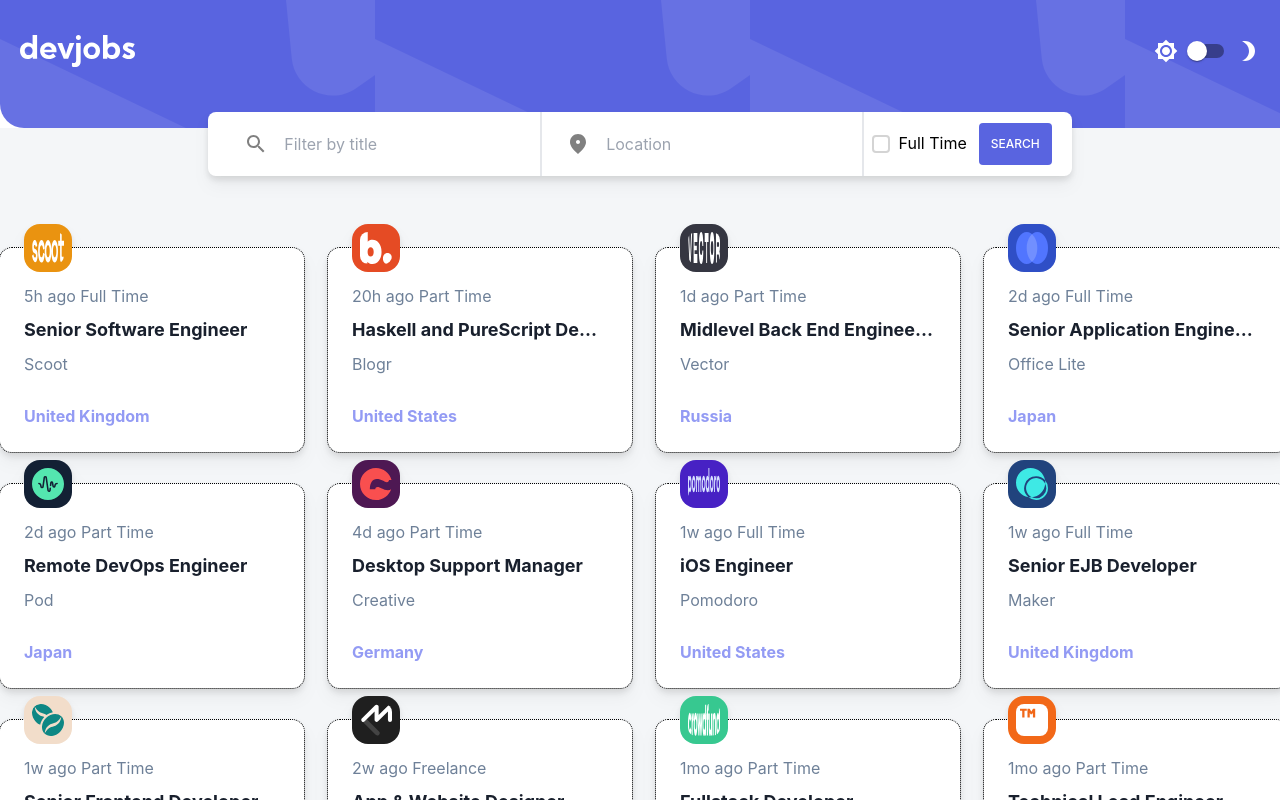
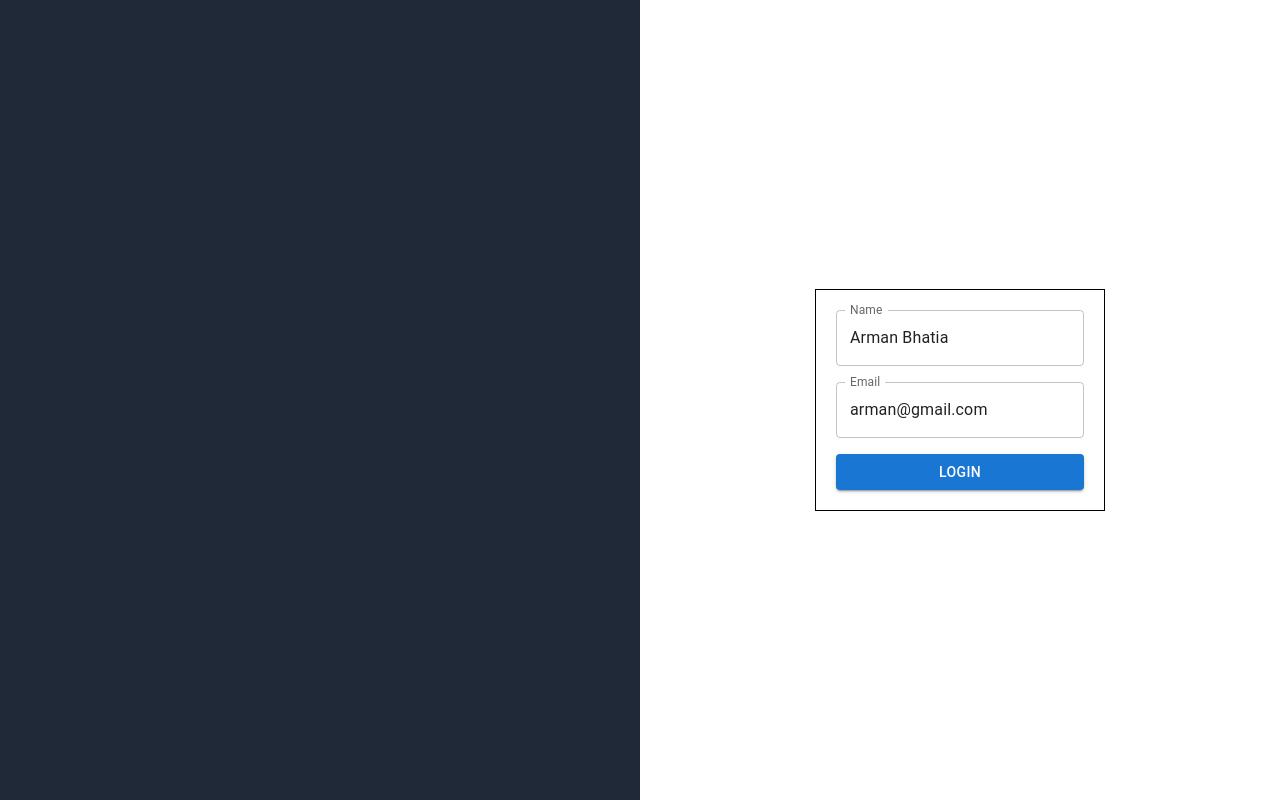
Before and after one commit to ArmanBhatia0100/DevJobs, a React (Create React App) app: page / in a window 1280 px wide. Shown: the top 800 px of the page. Built offline with nearby package versions, Linux system fonts and the light colour scheme.

Commit message:
Form completed, need ux.ui

```diff
--- a/package.json
+++ b/package.json
@@ -11,6 +11,8 @@
     "@testing-library/jest-dom": "^5.17.0",
     "@testing-library/react": "^13.4.0",
     "@testing-library/user-event": "^13.5.0",
+    "firebase": "^10.7.1",
+    "formik": "^2.4.5",
     "react": "^18.2.0",
     "react-dom": "^18.2.0",
     "react-router": "^6.21.0",
--- a/src/App.js
+++ b/src/App.js
@@ -1,3 +1,4 @@
+import Auth from "./component/Auth/Auth";
 import Home from "./component/Home/Home";
 import JobDescription from "./component/JobDescription/JobDescription";
 import { createBrowserRouter, RouterProvider } from "react-router-dom";
@@ -5,6 +6,11 @@
 const router = createBrowserRouter([
   {
     path: "/",
+    // element: <Home />,
+    element: <Auth />,
+  },
+  {
+    path: "/home",
     element: <Home />,
   },
   {
--- /dev/null
+++ b/src/component/Auth/Auth.jsx
@@ -0,0 +1,71 @@
+import { useFormik, form } from "formik";
+import { addUser } from "../../util/firebase";
+import { useNavigate } from "react-router-dom";
+
+import { TextField, Button } from "@mui/material";
+import { useState } from "react";
+
+const Auth = () => {
+  const navigation = useNavigate();
+  const [loginLoading, setLoginLoading] = useState(false);
+  const formik = useFormik({
+    initialValues: {
+      name: "Arman Bhatia",
+      email: "arman@gmail.com",
+    },
+    onSubmit: (value) => {
+      const jsonVal = JSON.stringify(value);
+      const user = JSON.parse(jsonVal);
+      addUser(user);
+      setTimeout(() => {
+        navigation("/home");
+      }, 800);
+    },
+  });
+
+  return (
+    <div className="min-h-screen flex flex-row">
+      <div className="w-[50%] bg-gray-800 hidden md:block"></div>
+      <div className="w-100 flex flex-col justify-center m-auto">
+        <div className="formContainer p-5 border-black border">
+          <form onSubmit={formik.handleSubmit} className="flex flex-col">
+            <TextField
+              fullWidth
+              id="name"
+              name="name"
+              label="Name"
+              onChange={formik.handleChange}
+              value={formik.values.name}
+              sx={{
+                marginBottom: "1rem",
+              }}
+            />
+            <TextField
+              fullWidth
+              id="email"
+              name="email"
+              label="Email"
+              type="email"
+              onChange={formik.handleChange}
+              value={formik.values.email}
+              sx={{
+                marginBottom: "1rem",
+              }}
+            />
+            {loginLoading ? (
+              <Button disabled color="danger" variant="contained" fullWidth type="submit">
+                Login
+              </Button>
+            ) : (
+              <Button color="primary" variant="contained" fullWidth type="submit">
+                Login
+              </Button>
+            )}
+          </form>
+        </div>
+      </div>
+    </div>
+  );
+};
+
+export default Auth;
--- /dev/null
+++ b/src/util/firebase.js
@@ -0,0 +1,39 @@
+// Import the functions you need from the SDKs you need
+import { initializeApp } from "firebase/app";
+import { getFirestore, updateDoc, getDoc, doc, arrayUnion, setDoc } from "firebase/firestore";
+// TODO: Add SDKs for Firebase products that you want to use
+// https://firebase.google.com/docs/web/setup#available-libraries
+
+// Your web app's Firebase configuration
+const firebaseConfig = {
+  apiKey: "AIzaSyBcPvVAGec-fHqk5-bpdgeZgUBnkreC8T4",
+  authDomain: "testab-ac171.firebaseapp.com",
+  projectId: "testab-ac171",
+  storageBucket: "testab-ac171.appspot.com",
+  messagingSenderId: "799374352602",
+  appId: "1:799374352602:web:9f8fbcf02cd842575e85e3",
+};
+
+// Initialize Firebase
+const app = initializeApp(firebaseConfig);
+export const db = getFirestore(app);
+
+async function addUser(userData) {
+  const userRef = doc(db, "jboard", "users");
+  const getSnap = await getDoc(userRef);
+
+  if (getSnap.exists) {
+    try {
+      await updateDoc(userRef, {
+        data: arrayUnion(userData),
+      });
+      console.log("Data updated");
+    } catch (e) {
+      console.log("There is an error", e);
+    }
+  } else {
+    setDoc(userRef, { data: userData });
+    console.log("Data Created and added");
+  }
+}
+export { addUser };
```
Also changed, not shown: 1 other file (tests, documents, lock files or other folders).
